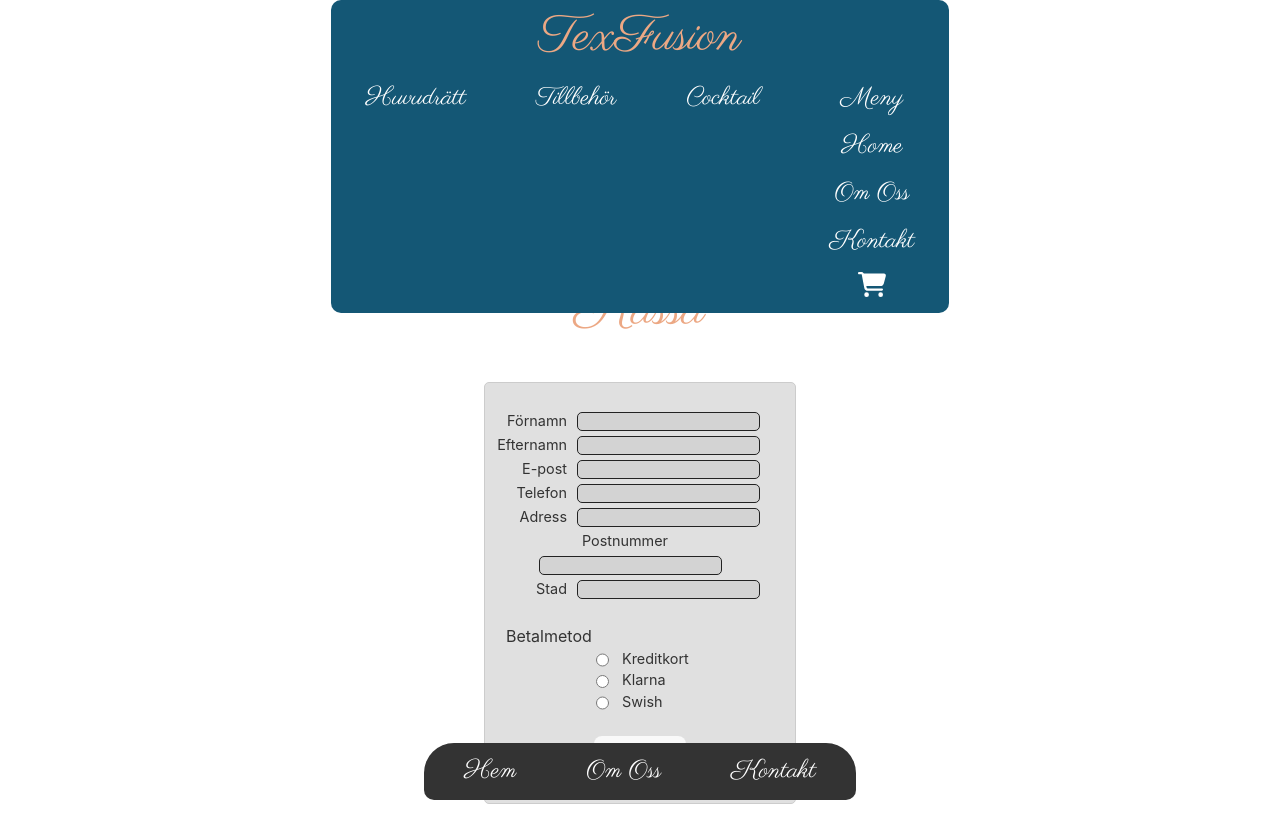
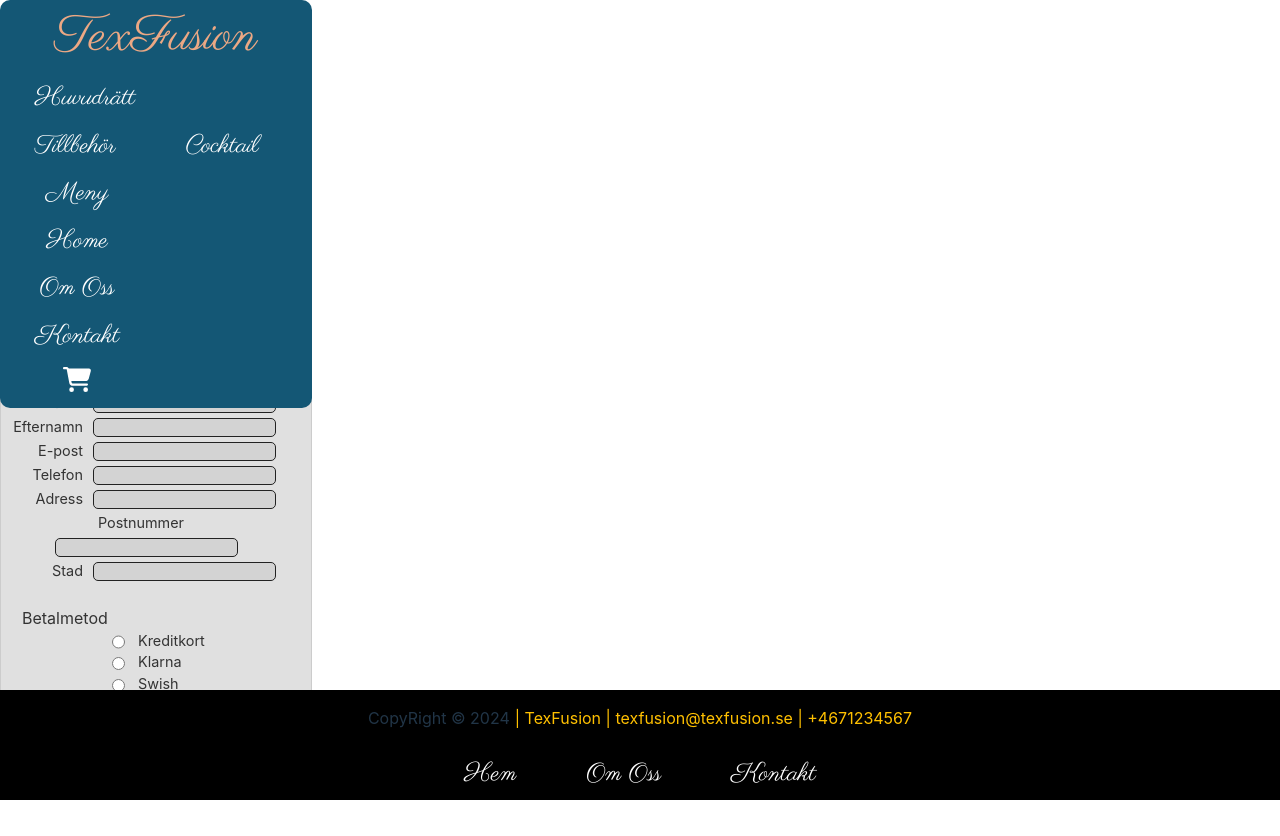
Before and after one commit to Rottweileriana/TexFusion, a React (Vite) app: page /Shoppingcart in a window 1280 px wide. After the commit the page ends 800 px from the top, so only its background shows below. Built offline with nearby package versions, Linux system fonts and the light colour scheme.

Commit message:
G6FC-104 also completed Co-authored-by: anjey11 <anjey11@users.noreply.github.com>

```diff
--- a/src/App.css
+++ b/src/App.css
@@ -1,43 +1,6 @@
-
 #root {
   max-width: 1280px;
-  margin: 0 auto;
-  padding: 2rem;
+  margin: 0;
+  padding: 0;
   text-align: center;
 }
-
-.logo {
-  height: 6em;
-  padding: 1.5em;
-  will-change: filter;
-  transition: filter 300ms;
-}
-.logo:hover {
-  filter: drop-shadow(0 0 2em #646cffaa);
-}
-.logo.react:hover {
-  filter: drop-shadow(0 0 2em #61dafbaa);
-}
-
-@keyframes logo-spin {
-  from {
-    transform: rotate(0deg);
-  }
-  to {
-    transform: rotate(360deg);
-  }
-}
-
-@media (prefers-reduced-motion: no-preference) {
-  a:nth-of-type(2) .logo {
-    animation: logo-spin infinite 20s linear;
-  }
-}
-
-.card {
-  padding: 2em;
-}
-
-.read-the-docs {
-  color: #888;
-}
--- a/src/components/FooterComponent.tsx
+++ b/src/components/FooterComponent.tsx
@@ -5,6 +5,13 @@ import styled from "styled-components";
 export const FooterComponent: React.FC = () => {
     return (
         <MainDiv>
+          <CopyRightInfoTextWrapper>
+            <p>CopyRight © {new Date().getFullYear()}</p>
+
+            <CopyRightInfoText>
+               | TexFusion | texfusion@texfusion.se | +4671234567
+            </CopyRightInfoText>
+          </CopyRightInfoTextWrapper>
             <FooterNavbar>
                 <FooterNavbarElements>
                 <NavLinkStyle
@@ -28,49 +35,45 @@ export const FooterComponent: React.FC = () => {
     )
 }
 
+const CopyRightInfoTextWrapper = styled.div`
+  display:flex;
+  flex-direction:row;
+  justify-content:center;
+`;
+
+
+const CopyRightInfoText = styled.p`
+  color:#ffc000;
+  margin-left:5px;
+`;
+
 const MainDiv = styled.div`
-display: flex;
-justify-content: center;
-margin-top: 50;
+  display: flex;
+  flex-direction: column;
+  justify-content: center;
+  margin: 0;
+  padding: 0;
+  width: 100%;
+  height:100px;
+  background-color: black;
+  position: fixed;
+  bottom: 0;
+  padding-bottom:10px;
 `;
 
 const FooterNavbar = styled.ul`
-  position: fixed;
-  bottom: 0;
+  display:flex;
+  justify-content:center;
   list-style-type: none;
   margin: 0px;
   overflow: hidden;
-  background-color: #940fc9;
-  border-radius: 10px;
   cursor: pointer;
-  z-index: 9999;
-  background-color: #333333;
   padding: 5px;
-  border-top-left-radius: 30px;
-  border-top-right-radius: 30px;
-
 `;
 
 const FooterNavbarElements = styled.li`
   float: left;
   display: flex;
-`;
-
-const LinkStyle = styled(Link)`
-  display: block;
-  color: white;
-  font-family: "Parisienne";
-  font-size: 20px;
-  margin: 0px;
-  text-align: center;
-  padding: 5px 35px;
-  text-decoration: none;
-  position: relative;
-  border-radius: 5px;
-  &:hover {
-    color: #eca884;
-    font-size: 22px;
-  }
 `;
 
 const NavLinkStyle: typeof NavLink = styled(NavLink)`
```
